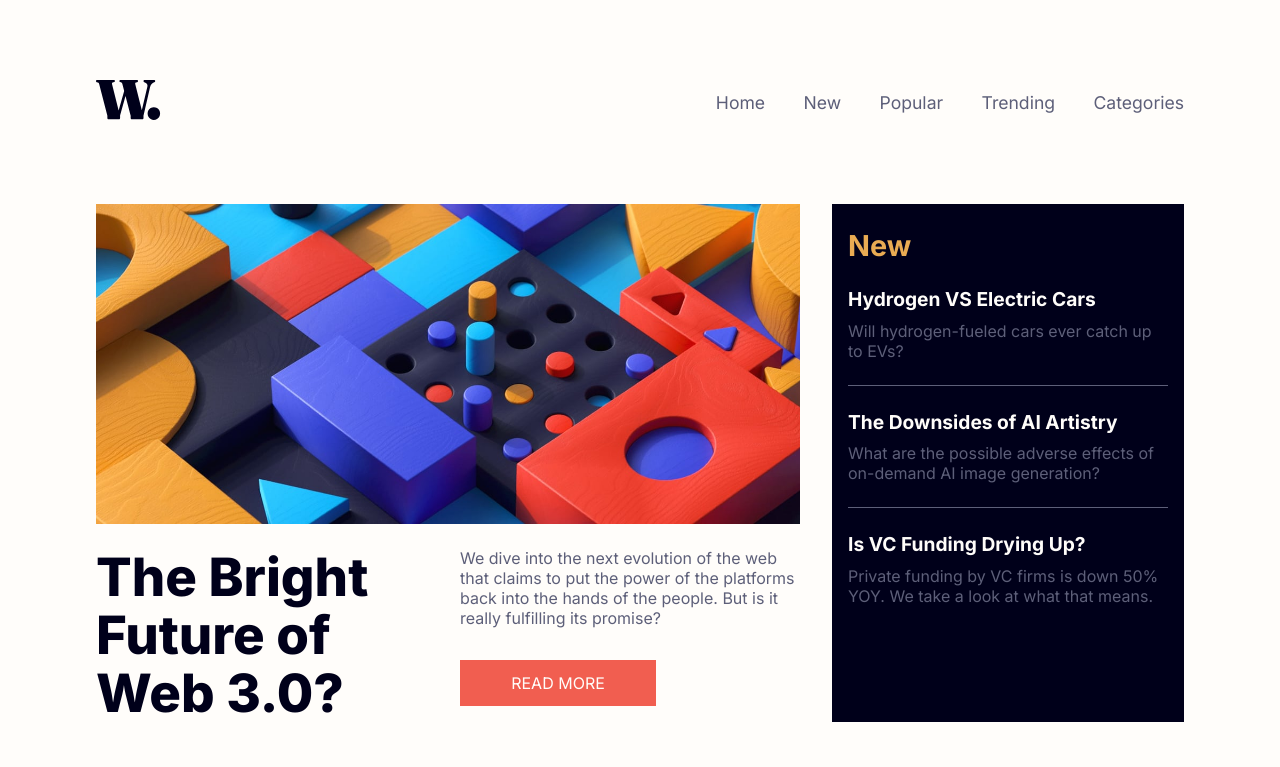
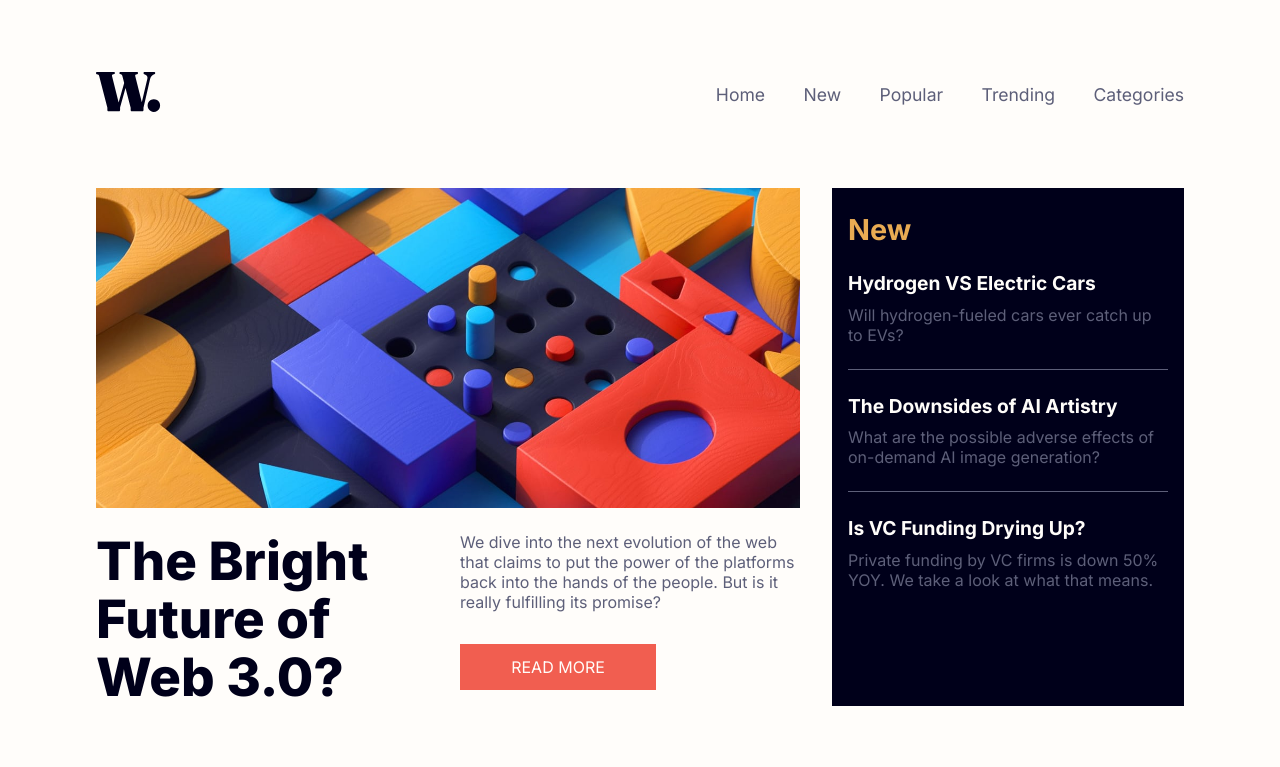
Before and after one commit to olakad13/news_homepage, a plain HTML site: page index.html in a window 1280 px wide. Shown: the top 767 px of the page. Drawn offline with Linux system fonts and the light colour scheme.

Commit message:
worked on the css

```diff
--- a/css/styles.scss
+++ b/css/styles.scss
@@ -225,7 +225,7 @@ footer {
 @media (min-width: 900px) {
 
     .header {
-        padding-block: 5em;
+        padding-block: 4.5em;
     }
     main .container {
         display: grid;
```
Also changed, not shown: css/styles.css, 1 other file.
